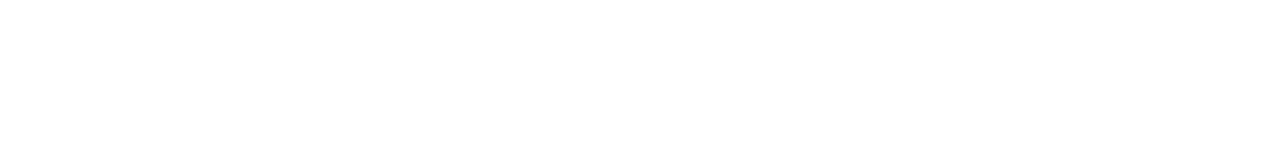
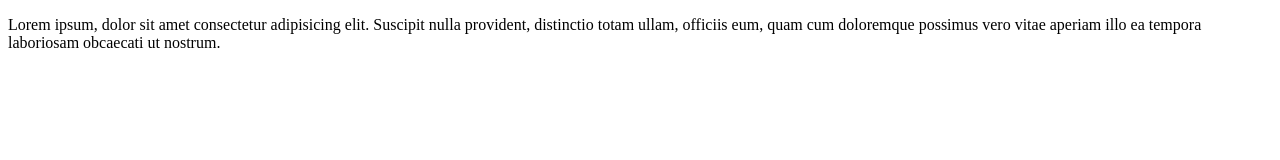
Before and after one commit to MarcinGa/testowy-marcin, a plain HTML site: page index.html in a window 1280 px wide. Drawn offline with Linux system fonts and the light colour scheme.

Commit message:
dodano paragraf

```diff
--- a/index.html
+++ b/index.html
@@ -7,6 +7,6 @@
     <title>Document</title>
 </head>
 <body>
-
+    <p>Lorem ipsum, dolor sit amet consectetur adipisicing elit. Suscipit nulla provident, distinctio totam ullam, officiis eum, quam cum doloremque possimus vero vitae aperiam illo ea tempora laboriosam obcaecati ut nostrum.</p>
 </body>
 </html>
```
